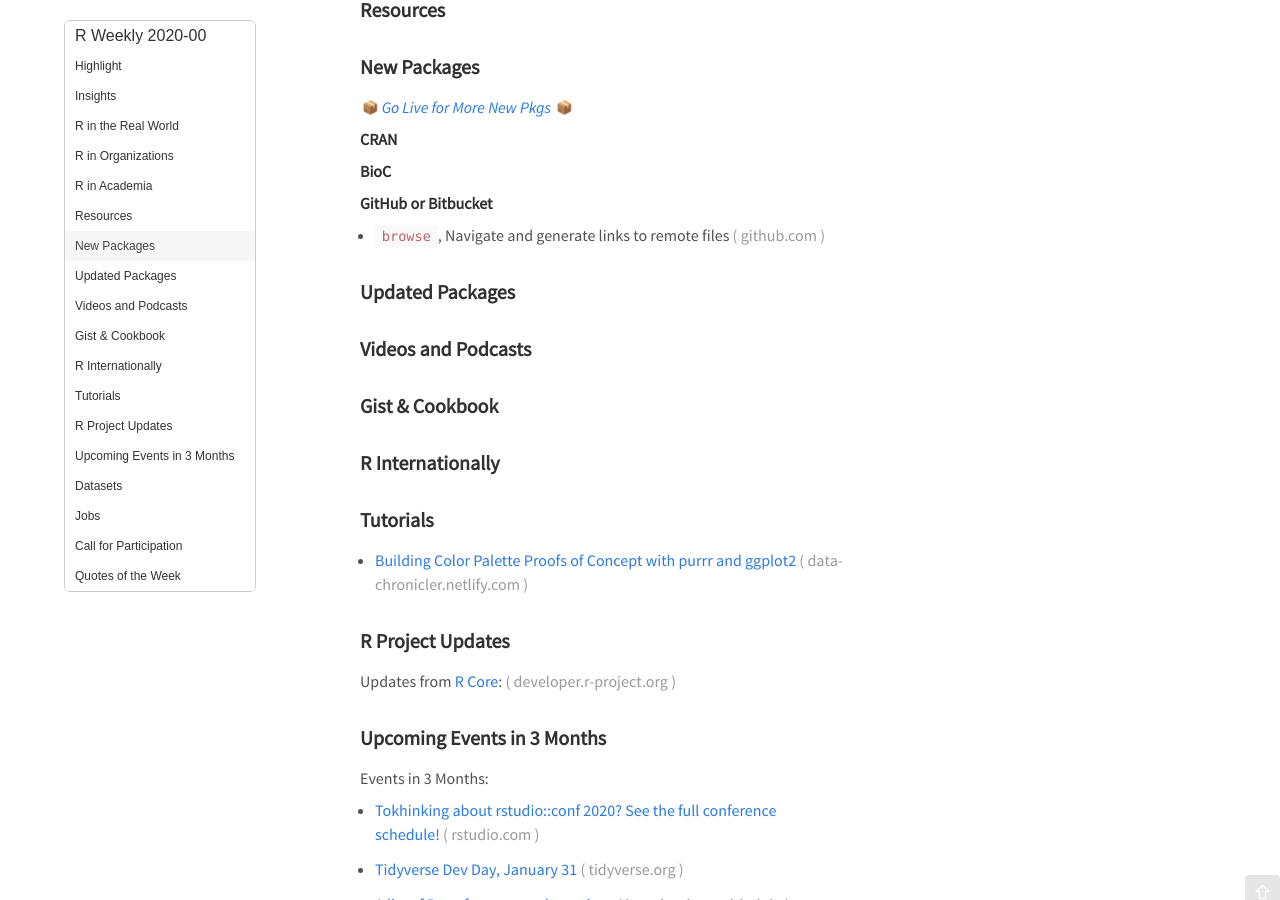
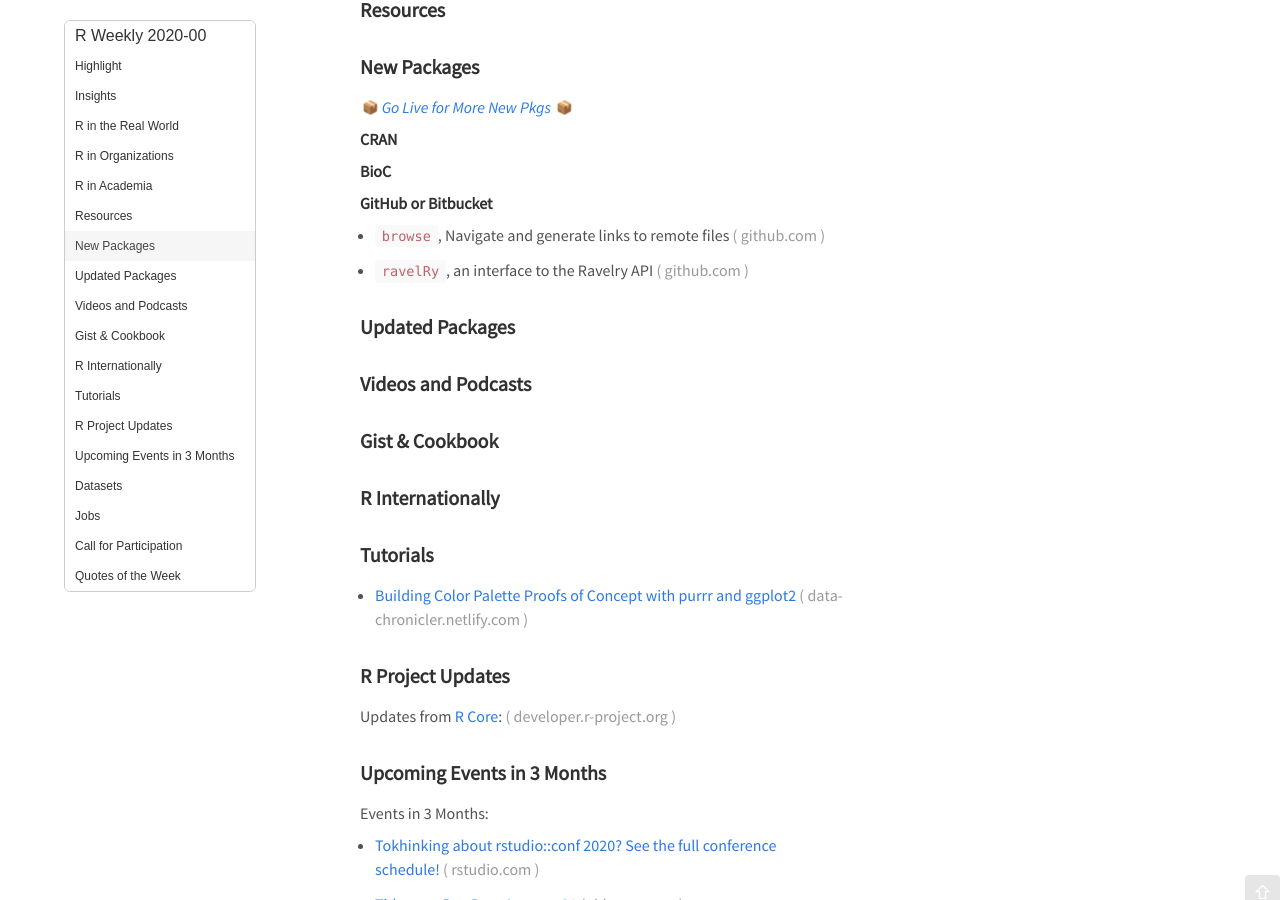
Before and after one commit to rweekly/rweekly.org, a Jekyll site: the page built from draft.md, in a window 1280 px wide and 900 px high, scrolled down 548 px. Built offline with Jekyll 4.4.1, drawn with Linux system fonts in a browser that asks for light colours; emoji names are drawn with the system emoji font; comment, search, counter and statistics services are not loaded.

Commit message:
Update draft.md

```diff
--- a/draft.md
+++ b/draft.md
@@ -48,6 +48,8 @@ Release Date: 2020-01-13
 **GitHub or Bitbucket**
 
 + [`browse`](https://github.com/tmastny/browse), Navigate and generate links to remote files
+
++ [`ravelRy`](https://github.com/walkerkq/ravelRy), an interface to the Ravelry API
 
 ### Updated Packages
 
```
